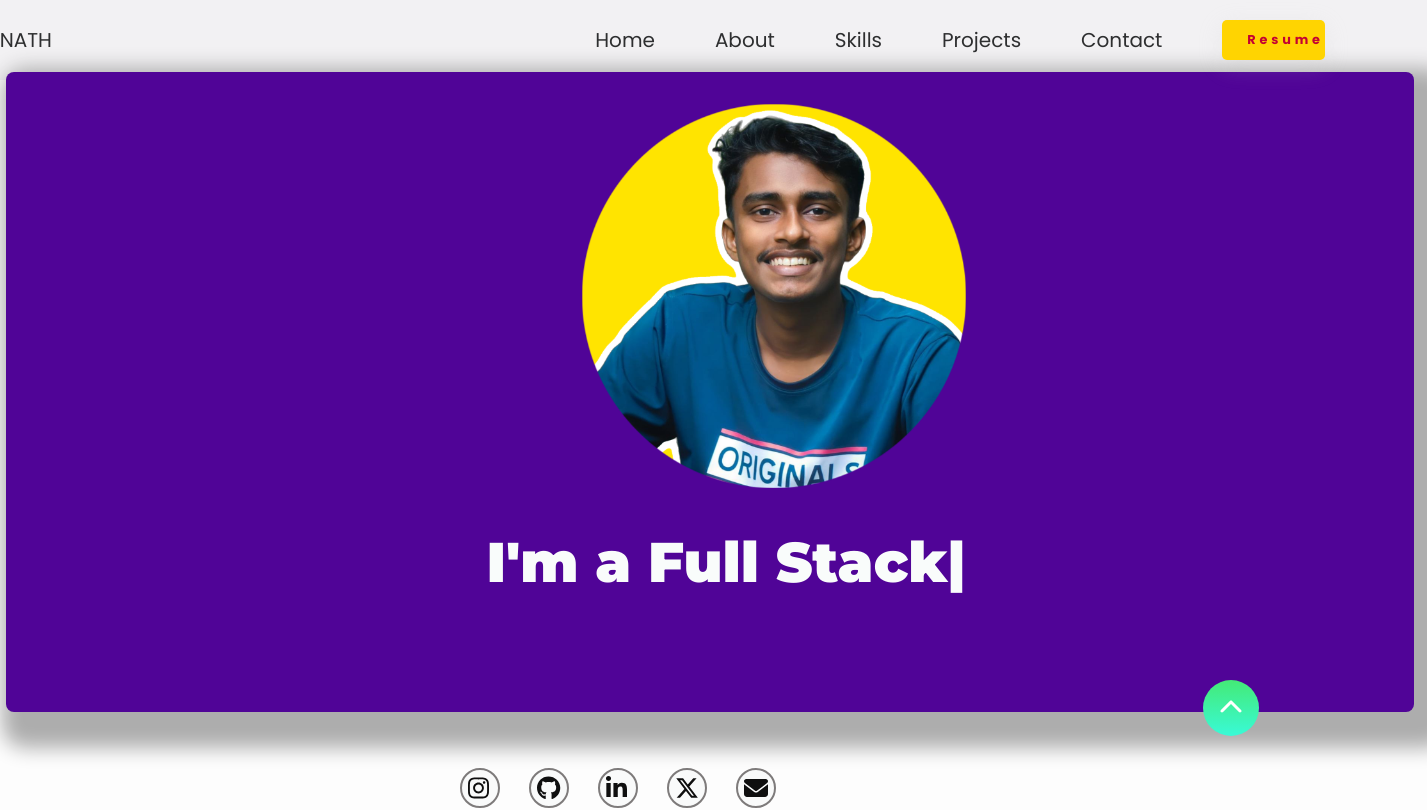
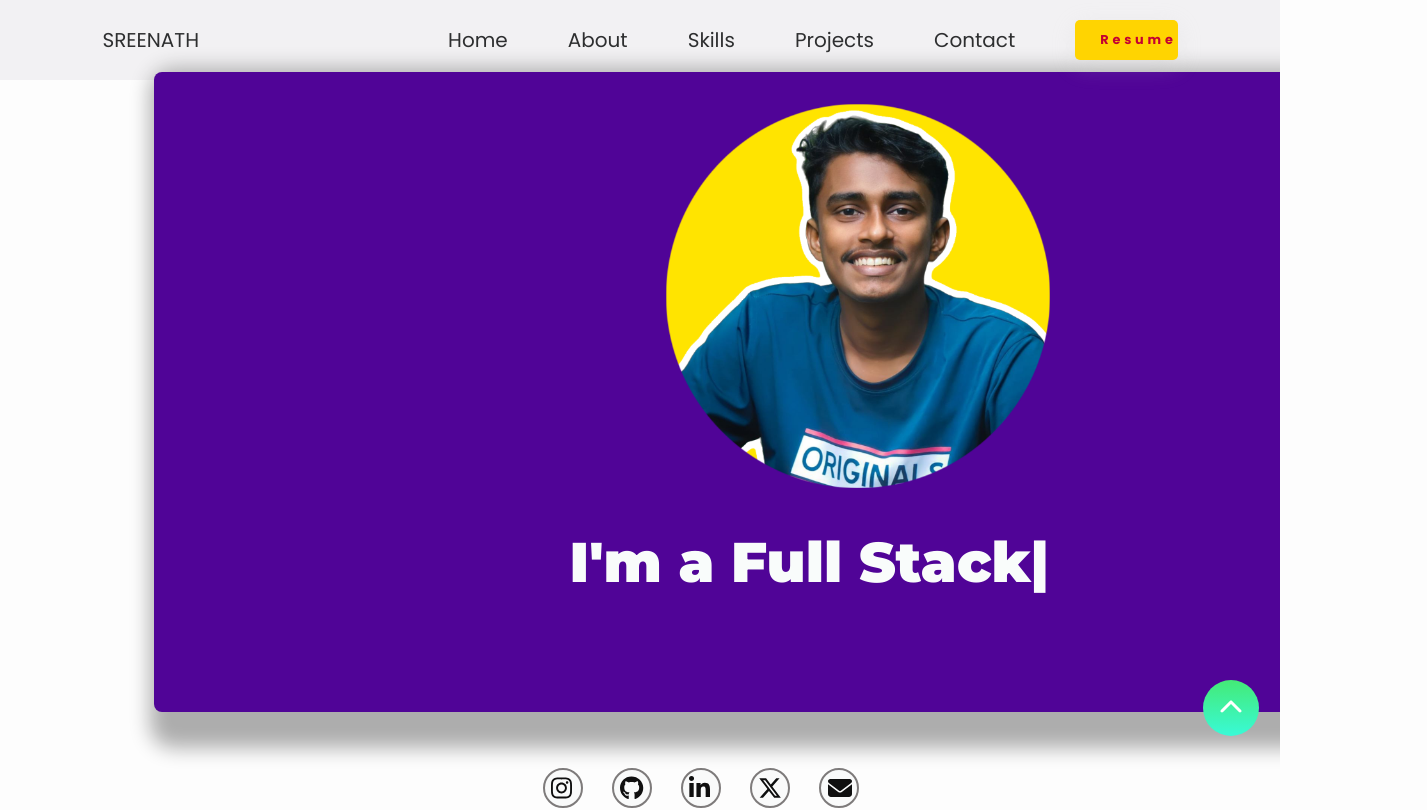
Before and after one commit to sreenathsnv/snv, a React (Vite) app in the folder snv-portfolio/: page / in a window 1280 px wide. Shown: the top 810 px of the page, 1427 px wide, since content can reach past the window. Built offline with nearby package versions, Linux system fonts and the light colour scheme.

Commit message:
minor UI Fixes

```diff
--- a/snv-portfolio/src/CSS/footer.css
+++ b/snv-portfolio/src/CSS/footer.css
@@ -6,7 +6,6 @@
     flex-direction: row-reverse;
     justify-content: space-between;
     background-color: #0b1634;
-    margin-left: 3vw;
     padding-top:10vh;
     padding-left: 10vw;
     padding-bottom:10vh;
@@ -131,8 +130,6 @@
 
 .footer-social{
 
-  margin: 2vw;
-  margin-left: 3vw;
   margin-top: 0vh;
   padding:4vh;
   display: flex;
--- a/snv-portfolio/src/CSS/global.css
+++ b/snv-portfolio/src/CSS/global.css
@@ -15,7 +15,16 @@
     flex-direction: column;
 
 }
+#root{
 
+    display: flex;
+    flex-direction:column ;
+    box-sizing: border-box;
+    padding: 0;
+    margin: 0;
+    width: 100vw;
+
+}
 .header-container{
 
     background:rgb(80, 4, 151);
--- a/snv-portfolio/src/CSS/navbar.css
+++ b/snv-portfolio/src/CSS/navbar.css
@@ -27,10 +27,11 @@
 .nav {
   display: flex;
   align-items: center;
-  justify-content: space-around;
+  justify-content: space-between;
   padding: 1vh 3vw 1vh 8vw;
   height: 10vh;
   background: #f2f1f3;
+  max-width: 100vw;
 }
 .nav__brand {
   width:50vw;
--- a/snv-portfolio/src/CSS/style-mob.css
+++ b/snv-portfolio/src/CSS/style-mob.css
@@ -35,7 +35,7 @@
     flex-direction: column;
     align-items: center;
     min-height:50vh;
-    width: 110vw;
+    width: 100vw;
     margin-top: -1vh;
     padding-top: 4vh;
     padding-bottom: 4vh;
@@ -80,7 +80,7 @@
 }
 .skills{
 
-    height: 20vh;
+    height: 60vh;
 }
 .skills-heading{
 
```
